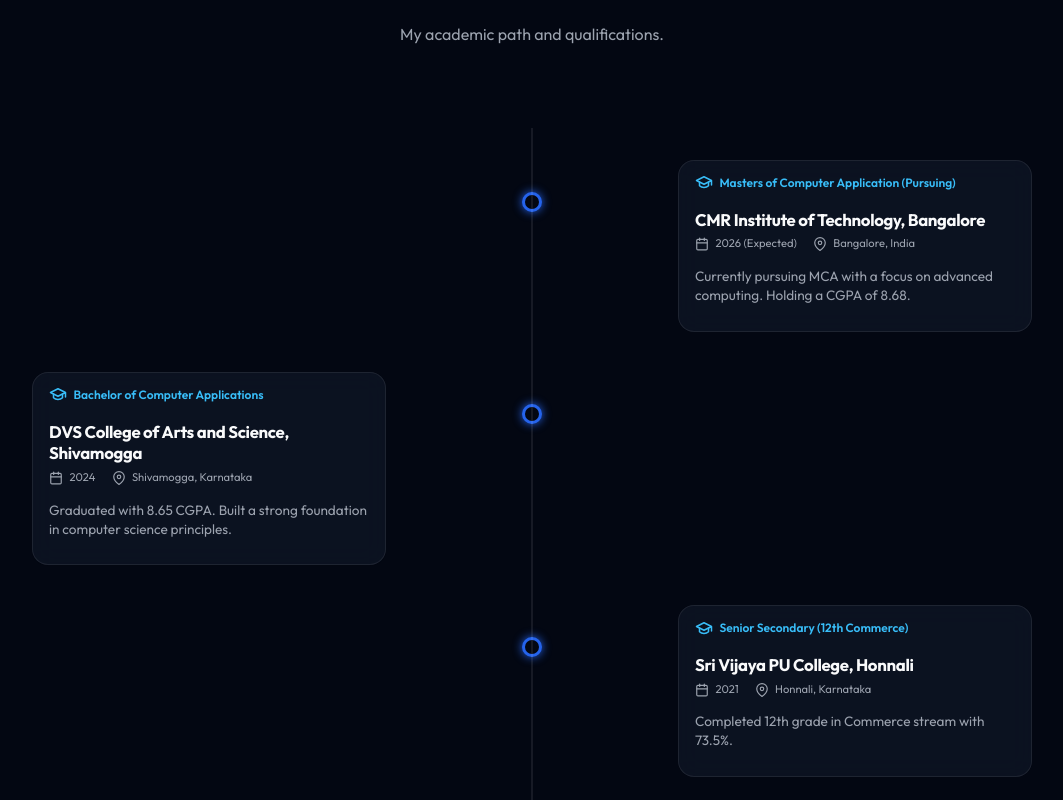
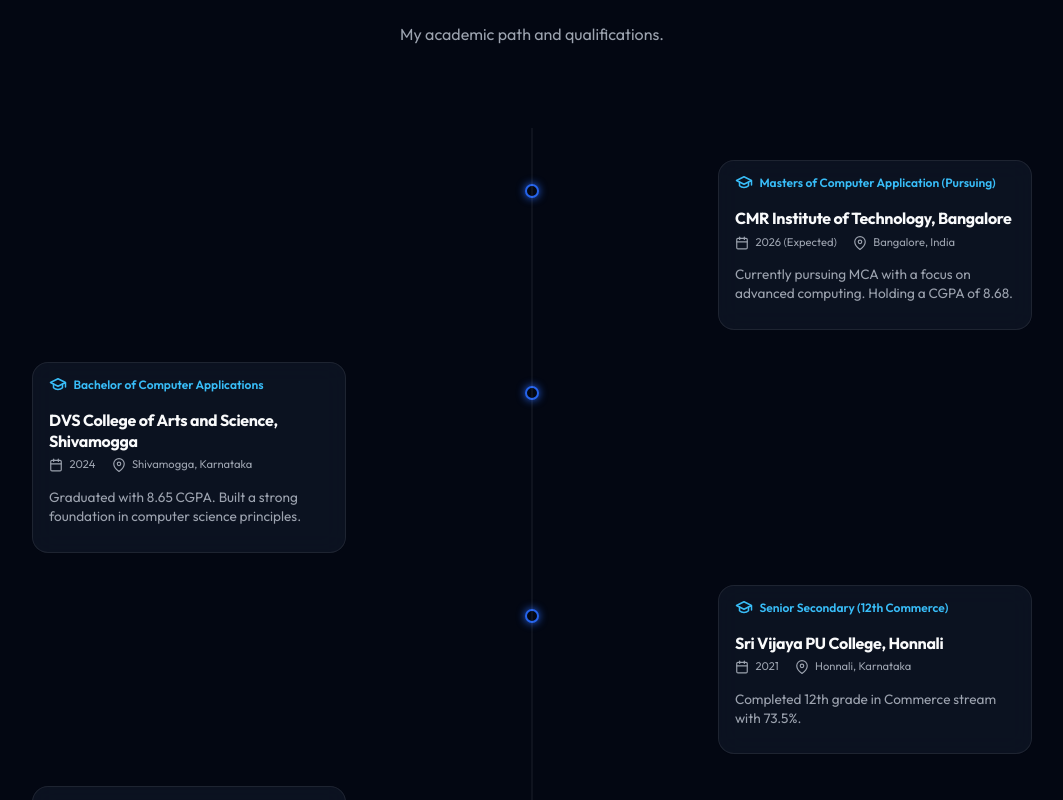
Before and after one commit to Abdul-Affan/portfolio, a React (Vite) app: page / in a window 1280 px wide. Shown: the part 2740-3540 px from the top of the page, without its empty margins (108-1171 px from the left). Built offline with nearby package versions, Linux system fonts and the light colour scheme.

Commit message:
Final Education layout refinement: 1px line and 280px cards

```diff
--- a/src/index.css
+++ b/src/index.css
@@ -523,8 +523,8 @@
 .education-timeline::after {
   content: '';
   position: absolute;
-  width: 2px;
-  background: var(--glass-border);
+  width: 1px;
+  background: rgba(255, 255, 255, 0.1);
   top: 0;
   bottom: 0;
   left: 50%;
@@ -534,7 +534,7 @@
 .timeline-item {
   position: relative;
   width: 100%;
-  margin-bottom: 2.5rem;
+  margin-bottom: 2rem;
   display: flex;
   justify-content: flex-end;
 }
@@ -546,20 +546,20 @@
 .timeline-dot {
   position: absolute;
   left: 50%;
-  top: 2rem;
-  width: 14px;
-  height: 14px;
+  top: 1.5rem;
+  width: 10px;
+  height: 10px;
   border-radius: 50%;
   background: var(--bg-color);
-  border: 3px solid var(--accent-primary);
+  border: 2px solid var(--accent-primary);
   transform: translateX(-50%);
   z-index: 10;
-  box-shadow: 0 0 10px var(--accent-primary);
+  box-shadow: 0 0 8px var(--accent-primary);
 }
 
 .timeline-card {
-  width: 35%;
-  max-width: 320px;
+  width: 44%;
+  max-width: 280px;
   padding: 0.75rem 1rem;
   text-align: left;
   position: relative;
@@ -580,7 +580,7 @@
 }
 
 .timeline-card h3 {
-  font-size: 1.05rem;
+  font-size: 1rem;
   margin-bottom: 0.3rem;
   line-height: 1.3;
 }
```
